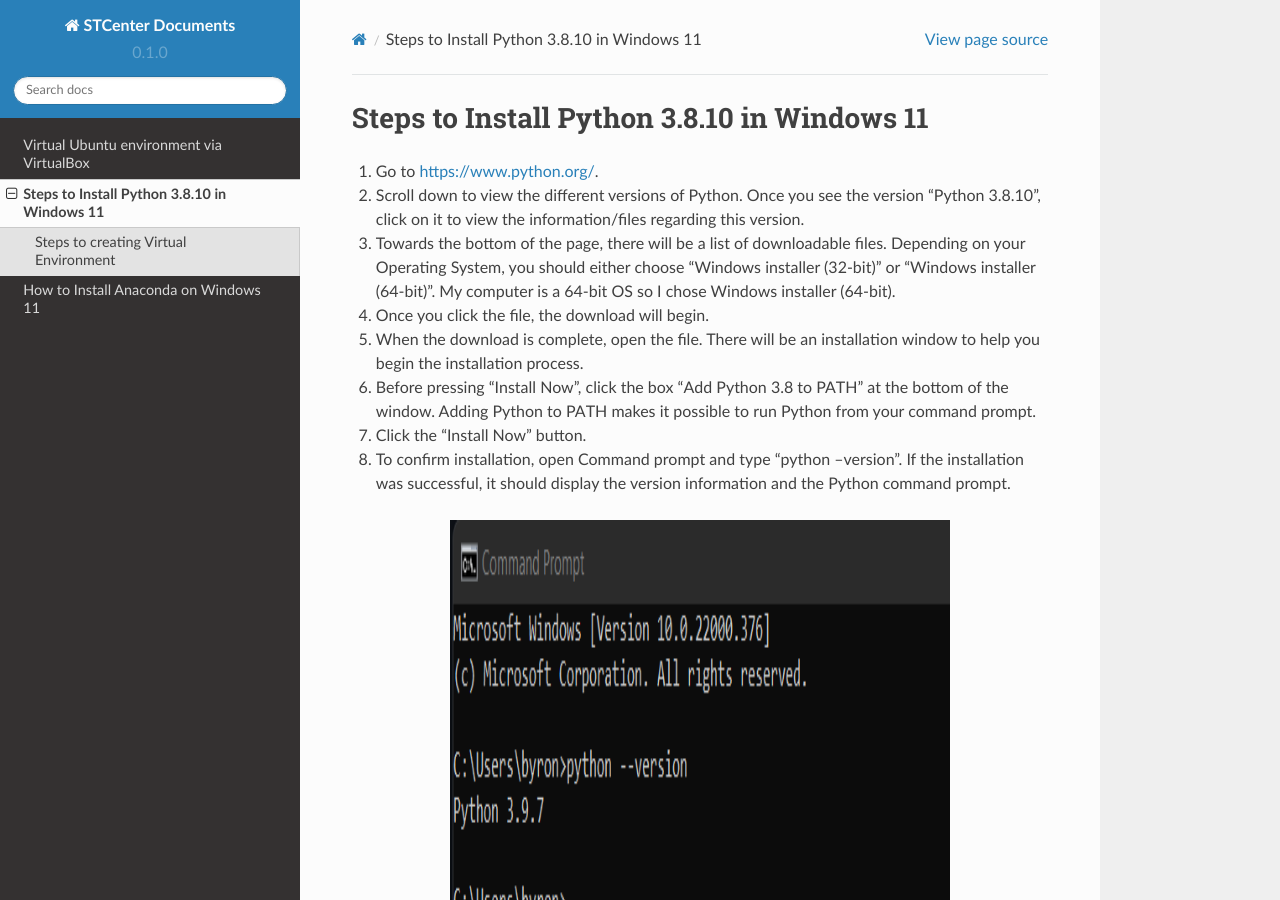
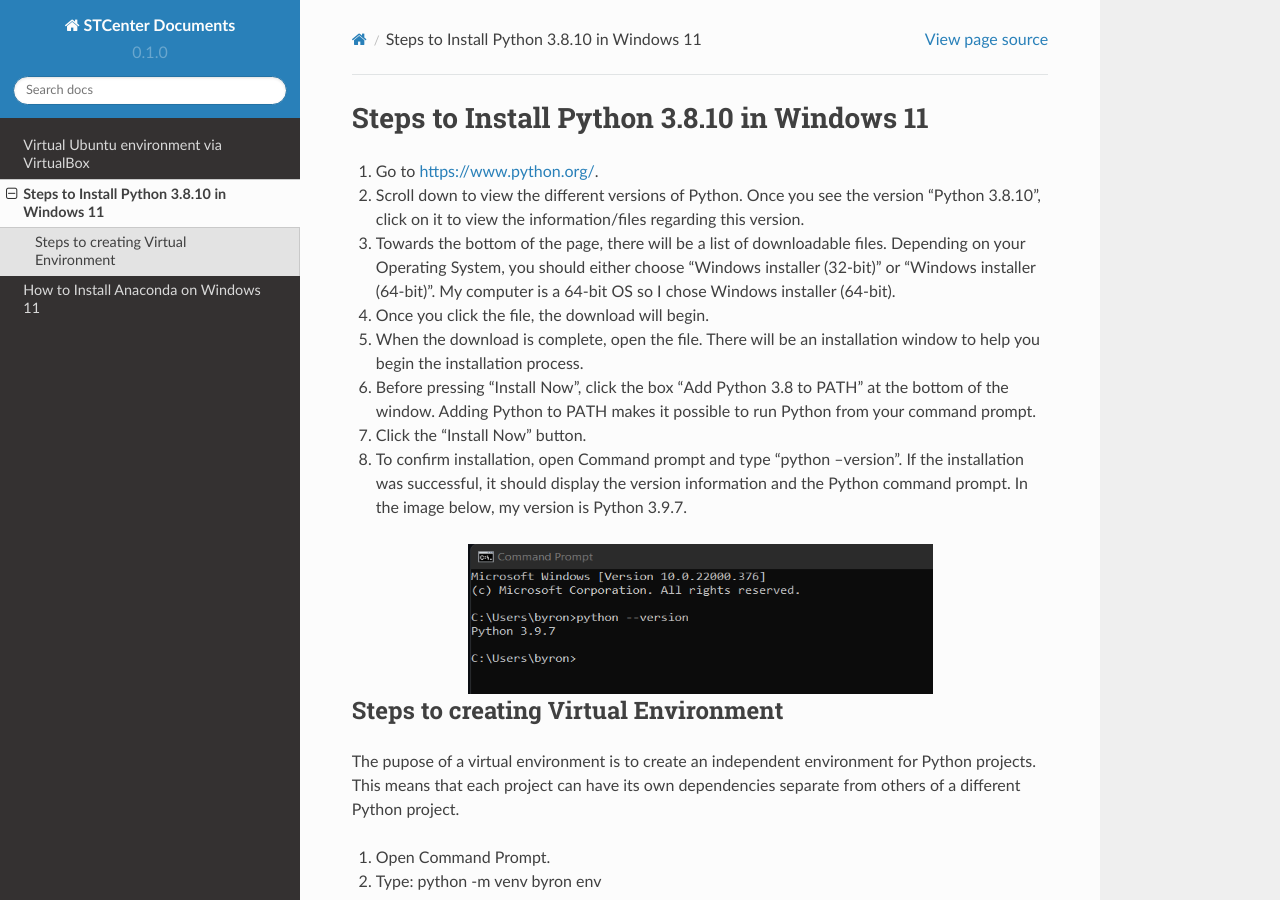
Before and after one commit to stccenter/STCenterDocs, a Sphinx documentation site: the page built from docs/source/python3.8-install.rst, in a window 1280 px wide and 900 px high. Built offline with Sphinx 7.4.7 and the Read the Docs theme 2.0.0, drawn with Linux system fonts in a browser that asks for light colours.

Commit message:
Update python3.8-install.rst

```diff
--- a/docs/source/python3.8-install.rst
+++ b/docs/source/python3.8-install.rst
@@ -8,12 +8,12 @@ Steps to Install Python 3.8.10 in Windows 11
 5. When the download is complete, open the file. There will be an installation window to help you begin the installation process.
 6. Before pressing "Install Now", click the box “Add Python 3.8 to PATH” at the bottom of the window. Adding Python to PATH makes it possible to run Python from your command prompt.
 7. Click the “Install Now” button.
-8. To confirm installation, open Command prompt and type “python --version”. If the installation was successful, it should display the version information and the Python command prompt.
+8. To confirm installation, open Command prompt and type “python --version”. If the installation was successful, it should display the version information and the Python command prompt. In the image below, my version is Python 3.9.7.
 
 .. image:: ../images/python-screenshot.png
-    :width: 500px
+    :width: 465px
     :align: center
-    :height: 500px
+    :height: 150px
     :alt: Verify python installation
 
 Steps to creating Virtual Environment
```
